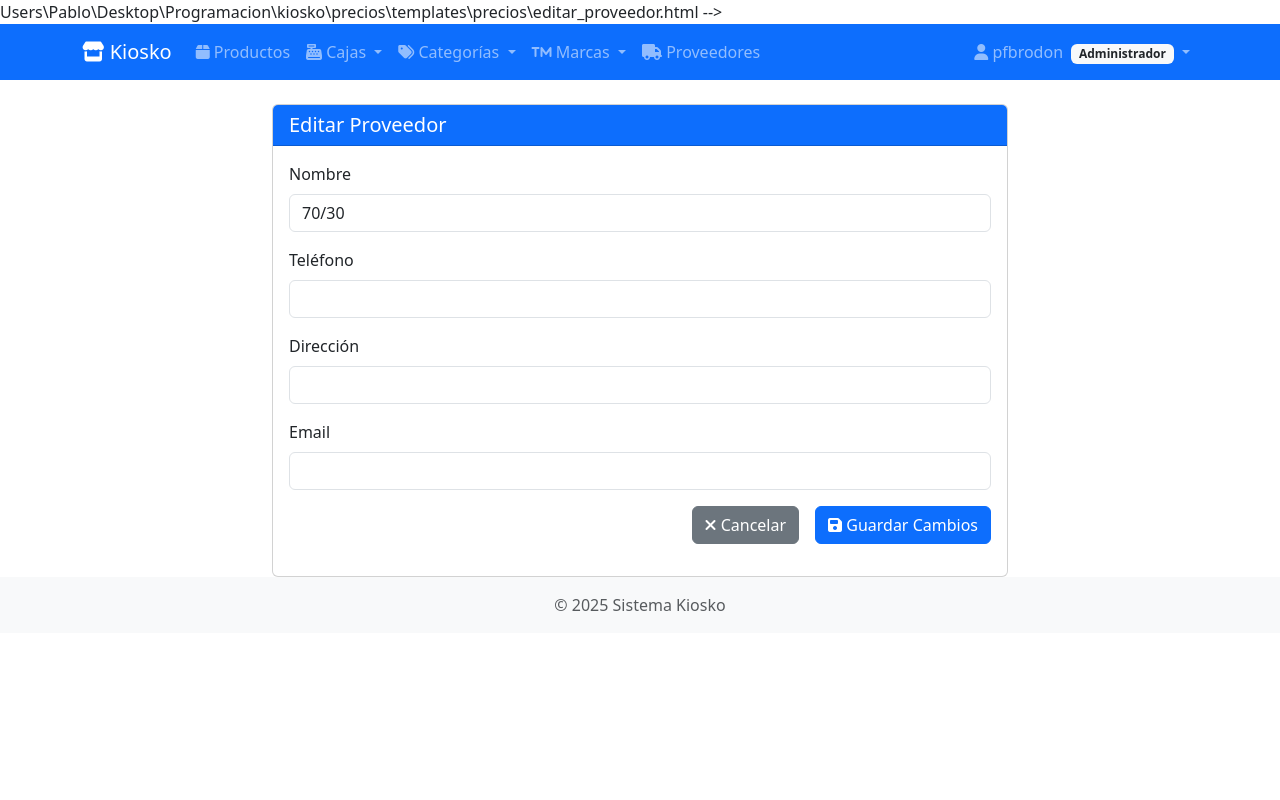
After one commit to pfbrodon/kiosko, a Django app: page /proveedor/4/editar/ in a window 1280 px wide. The commit adds this page. Run offline with Django 5.2, Linux system fonts and the light colour scheme; a user stored in the database is signed in; data comes from the database, SQL or seed files in the repository.

Commit message:
edicion y eliminacion de proveedores

```diff
--- a/precios/forms.py
+++ b/precios/forms.py
@@ -124,15 +124,12 @@ class CategoriaForm(forms.ModelForm):
 class ProveedorForm(forms.ModelForm):
     class Meta:
         model = Proveedor
-        fields = ['nombre', 'activo']
+        fields = ['nombre', 'telefono', 'direccion', 'email']
         widgets = {
-            'nombre': forms.TextInput(attrs={
-                'class': 'form-control',
-                'placeholder': 'Nombre del proveedor'
-            }),
-            'activo': forms.CheckboxInput(attrs={
-                'class': 'form-check-input'
-            })
+            'nombre': forms.TextInput(attrs={'class': 'form-control'}),
+            'telefono': forms.TextInput(attrs={'class': 'form-control'}),
+            'direccion': forms.TextInput(attrs={'class': 'form-control'}),
+            'email': forms.EmailInput(attrs={'class': 'form-control'}),
         }
 
 class MarcaForm(forms.ModelForm):
--- a/precios/models.py
+++ b/precios/models.py
@@ -29,14 +29,19 @@ class Subcategoria(models.Model):
 
 
 class Proveedor(models.Model):
-    nombre = models.CharField(max_length=200)
-    activo = models.BooleanField(default=True)
+    nombre = models.CharField(max_length=100)
+    telefono = models.CharField(max_length=20, blank=True, null=True)
+    direccion = models.CharField(max_length=200, blank=True, null=True)
+    email = models.EmailField(blank=True, null=True)
 
     class Meta:
-        verbose_name_plural = "Proveedores"
+        ordering = ['nombre']
+        verbose_name = 'Proveedor'
+        verbose_name_plural = 'Proveedores'
 
     def __str__(self):
         return self.nombre
+
 
 class Marca(models.Model):
     nombre = models.CharField(max_length=100, unique=True)
--- /dev/null
+++ b/precios/templates/editar_proveedor.html
@@ -0,0 +1,50 @@
+Users\Pablo\Desktop\Programacion\kiosko\precios\templates\precios\editar_proveedor.html -->
+{% extends 'base.html' %}
+
+{% block content %}
+<div class="container mt-4">
+    <div class="row">
+        <div class="col-md-8 offset-md-2">
+            <div class="card">
+                <div class="card-header bg-primary text-white">
+                    <h5 class="card-title mb-0">Editar Proveedor</h5>
+                </div>
+                <div class="card-body">
+                    <form method="post">
+                        {% csrf_token %}
+
+                        <div class="mb-3">
+                            <label class="form-label">Nombre</label>
+                            {{ form.nombre }}
+                        </div>
+
+                        <div class="mb-3">
+                            <label class="form-label">Teléfono</label>
+                            {{ form.telefono }}
+                        </div>
+
+                        <div class="mb-3">
+                            <label class="form-label">Dirección</label>
+                            {{ form.direccion }}
+                        </div>
+
+                        <div class="mb-3">
+                            <label class="form-label">Email</label>
+                            {{ form.email }}
+                        </div>
+
+                        <div class="d-grid gap-2 d-md-flex justify-content-md-end">
+                            <a href="{% url 'lista_proveedores' %}" class="btn btn-secondary me-md-2">
+                                <i class="fas fa-times"></i> Cancelar
+                            </a>
+                            <button type="submit" class="btn btn-primary">
+                                <i class="fas fa-save"></i> Guardar Cambios
+                            </button>
+                        </div>
+                    </form>
+                </div>
+            </div>
+        </div>
+    </div>
+</div>
+{% endblock %}
--- a/precios/urls.py
+++ b/precios/urls.py
@@ -14,6 +14,8 @@ urlpatterns = [
     path('categoria/crear/', views.crear_categoria, name='crear_categoria'),
     path('proveedores/', views.lista_proveedores, name='lista_proveedores'),
     path('proveedor/crear/', views.crear_proveedor, name='crear_proveedor'),
+    path('proveedor/<int:pk>/editar/', views.editar_proveedor, name='editar_proveedor'),
+    path('proveedor/<int:pk>/eliminar/', views.eliminar_proveedor, name='eliminar_proveedor'),
     path('marcas/', views.lista_marcas, name='lista_marcas'),
     path('marca/crear/', views.crear_marca, name='crear_marca'),
     path('marcas/<int:pk>/editar/', views.editar_marca, name='editar_marca'),
--- a/precios/views.py
+++ b/precios/views.py
@@ -191,6 +191,36 @@ def crear_proveedor(request):
         form = ProveedorForm()
     return render(request, 'crear_proveedor.html', {'form': form})
 
+@login_required
+def editar_proveedor(request, pk):
+    proveedor = get_object_or_404(Proveedor, pk=pk)
+
+    if request.method == 'POST':
+        form = ProveedorForm(request.POST, instance=proveedor)
+        if form.is_valid():
+            form.save()
+            messages.success(request, 'Proveedor actualizado correctamente')
+            return redirect('lista_proveedores')
+    else:
+        form = ProveedorForm(instance=proveedor)
+
+    return render(request, 'editar_proveedor.html', {
+        'form': form,
+        'proveedor': proveedor
+    })
+
+@solo_admin
+def eliminar_proveedor(request, pk):
+    proveedor = get_object_or_404(Proveedor, pk=pk)
+
+    if request.method == 'POST':
+        proveedor.delete()
+        messages.success(request, 'Proveedor eliminado correctamente')
+        return redirect('lista_proveedores')
+
+    return render(request, 'confirmar_eliminar_proveedor.html', {
+        'proveedor': proveedor
+    })
 
 #---------------------------------MARCAS---------------------------------
 
```
Also changed, not shown: precios/templates/confirmar_eliminar_proveedor.html (added, +34 -0 lines), precios/templates/proveedores.html (+22 -40 lines), db.sqlite3, precios/migrations/0007_alter_proveedor_options_remove_proveedor_activo_and_more.py (added).
